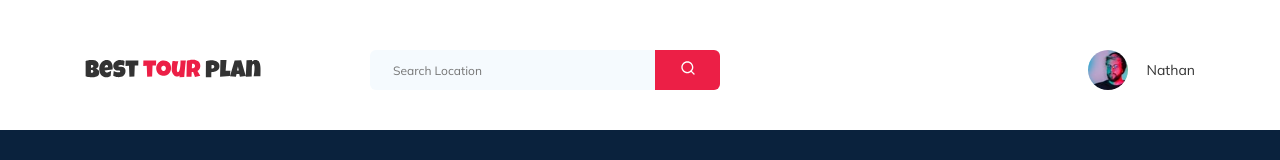
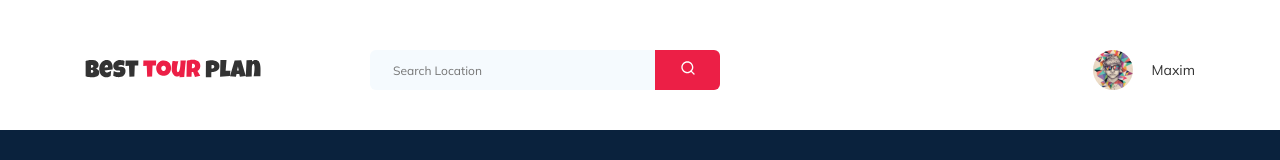
Before and after one commit to MaximZozulya/Tour-Plan, a plain HTML site: page index.html in a window 1280 px wide. Shown: the top 160 px of the page. Drawn offline with Linux system fonts and the light colour scheme.

Commit message:
update users

```diff
--- a/index.html
+++ b/index.html
@@ -25,8 +25,8 @@
                     <button class="search__button"><img src="img/search.svg" alt=""></button>
                 </form>
                 <a class="user navbar__user">
-                    <img class="user__avatar" src="img/user-image.png" alt="Avatar: Nathan">
-                    <span class="user__name">Nathan</span>
+                    <img class="user__avatar" src="img/maxim.jpg" alt="Avatar: Maxim">
+                    <span class="user__name">Maxim</span>
                 </a>
                 <button class="menu-button navbar-top__menu-button">
                     <span class="menu-button__line"></span>
```
Also changed, not shown: img/maxim.jpg (added).
